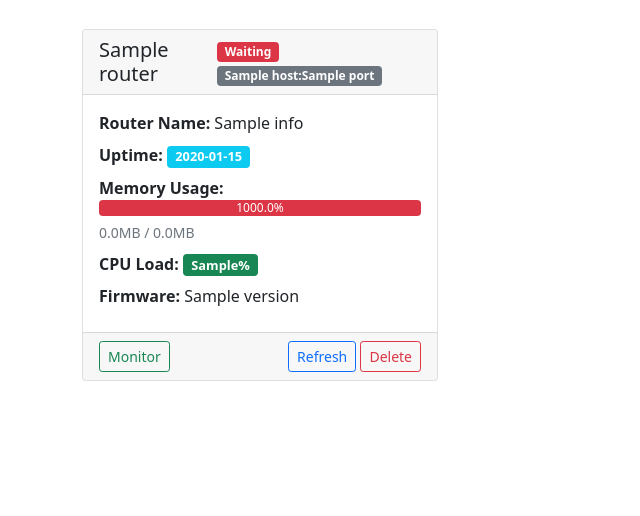
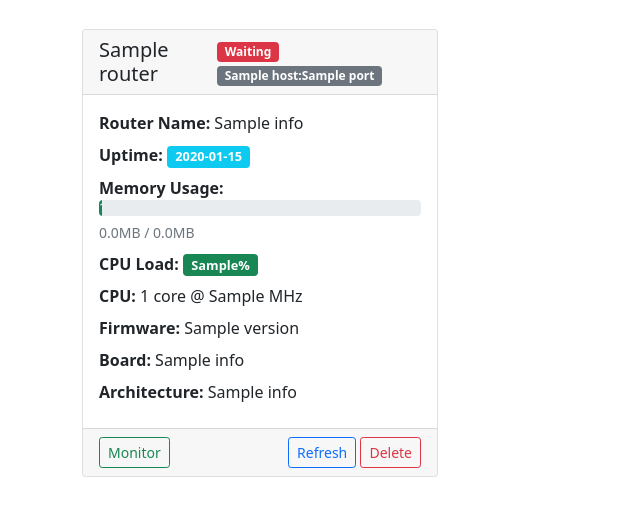
Before and after one commit to ArdavanPb/MK-monitoring, a Flask app: template templates/index.html in a window 1280 px wide. Shown: the part 131-647 px from the top of the page, without its empty margins (0-640 px from the left). Run offline with Flask 3, Linux system fonts and the light colour scheme; the template is opened without the code that fills it: most values are stand-ins (such as "Sample title", 1, 10 or a date in 2020); some libraries are stand-ins or nearby versions.

Commit message:
fix show info issue

```diff
--- a/app.py
+++ b/app.py
@@ -149,11 +149,11 @@ def get_router_info(api):
     try:
         # Get system identity
         identity = api.get_resource('/system/identity')
-        router_name = identity.get()[0]['name']
+        router_name = identity.get()[0]['name'] if identity.get() else 'N/A'
 
         # Get system resources
         resources = api.get_resource('/system/resource')
-        resource_data = resources.get()[0]
+        resource_data = resources.get()[0] if resources.get() else {}
 
         # Get uptime
         uptime = resource_data.get('uptime', 'N/A')
@@ -165,9 +165,29 @@ def get_router_info(api):
 
         # Get CPU info
         cpu_load = resource_data.get('cpu-load', 'N/A')
+        cpu_count = resource_data.get('cpu-count', 'N/A')
+        cpu_frequency = resource_data.get('cpu-frequency', 'N/A')
 
         # Get firmware version
         version = resource_data.get('version', 'N/A')
+
+        # Get board information
+        board_name = resource_data.get('board-name', 'N/A')
+        architecture_name = resource_data.get('architecture-name', 'N/A')
+        platform = resource_data.get('platform', 'N/A')
+
+        # Get system package information
+        build_time = resource_data.get('build-time', 'N/A')
+        factory_software = resource_data.get('factory-software', 'N/A')
+
+        # Calculate memory usage percentage
+        memory_usage_percent = 'N/A'
+        if total_memory != 'N/A' and used_memory != 'N/A' and total_memory != '0':
+            try:
+                memory_usage_percent = (int(used_memory) / int(total_memory) * 100)
+                memory_usage_percent = round(memory_usage_percent, 1)
+            except (ValueError, ZeroDivisionError):
+                memory_usage_percent = 'N/A'
 
         return {
             'name': router_name,
@@ -175,8 +195,16 @@ def get_router_info(api):
             'total_memory': total_memory,
             'free_memory': free_memory,
             'used_memory': used_memory,
+            'memory_usage_percent': memory_usage_percent,
             'cpu_load': cpu_load,
-            'version': version
+            'cpu_count': cpu_count,
+            'cpu_frequency': cpu_frequency,
+            'version': version,
+            'board_name': board_name,
+            'architecture_name': architecture_name,
+            'platform': platform,
+            'build_time': build_time,
+            'factory_software': factory_software
         }
     except Exception as e:
         return {'error': str(e)}
--- a/templates/index.html
+++ b/templates/index.html
@@ -34,17 +34,14 @@
                         <div class="mb-2">
                             <strong>Memory Usage:</strong>
                             <div class="progress mb-1">
-                                {% if router.info.total_memory != 'N/A' and router.info.used_memory != 'N/A' %}
-                                    {% set total_mem = router.info.total_memory|int / 1024 / 1024 %}
-                                    {% set used_mem = router.info.used_memory|int / 1024 / 1024 %}
-                                    {% set usage_percent = (used_mem / total_mem * 100)|round(1) %}
-                                    <div class="progress-bar bg-{{ 'success' if usage_percent < 70 else 'warning' if usage_percent < 85 else 'danger' }}"
+                                {% if router.info.memory_usage_percent != 'N/A' %}
+                                    <div class="progress-bar bg-{{ 'success' if router.info.memory_usage_percent|float < 70 else 'warning' if router.info.memory_usage_percent|float < 85 else 'danger' }}"
                                          role="progressbar"
-                                         style="width: {{ usage_percent }}%"
-                                         aria-valuenow="{{ usage_percent }}"
+                                         style="width: {{ router.info.memory_usage_percent }}%"
+                                         aria-valuenow="{{ router.info.memory_usage_percent }}"
                                          aria-valuemin="0"
                                          aria-valuemax="100">
-                                        {{ usage_percent }}%
+                                        {{ router.info.memory_usage_percent }}%
                                     </div>
                                 {% else %}
                                     <div class="progress-bar bg-secondary" style="width: 100%">N/A</div>
@@ -68,7 +65,24 @@
                             </span>
                         </div>
                         <div class="mb-2">
+                            <strong>CPU:</strong>
+                            {% if router.info.cpu_count != 'N/A' %}
+                                {{ router.info.cpu_count }} core{% if router.info.cpu_count|int > 1 %}s{% endif %}
+                            {% else %}
+                                N/A
+                            {% endif %}
+                            {% if router.info.cpu_frequency != 'N/A' %}
+                                @ {{ router.info.cpu_frequency }} MHz
+                            {% endif %}
+                        </div>
+                        <div class="mb-2">
                             <strong>Firmware:</strong> {{ router.info.version }}
+                        </div>
+                        <div class="mb-2">
+                            <strong>Board:</strong> {{ router.info.board_name }}
+                        </div>
+                        <div class="mb-2">
+                            <strong>Architecture:</strong> {{ router.info.architecture_name }}
                         </div>
                     {% endif %}
                 </div>
```
Also changed, not shown: ROUTER_INFO_IMPROVEMENTS.md (added, +65 -0 lines), templates/monitor.html (+24 -0 lines), data/routers.db.
